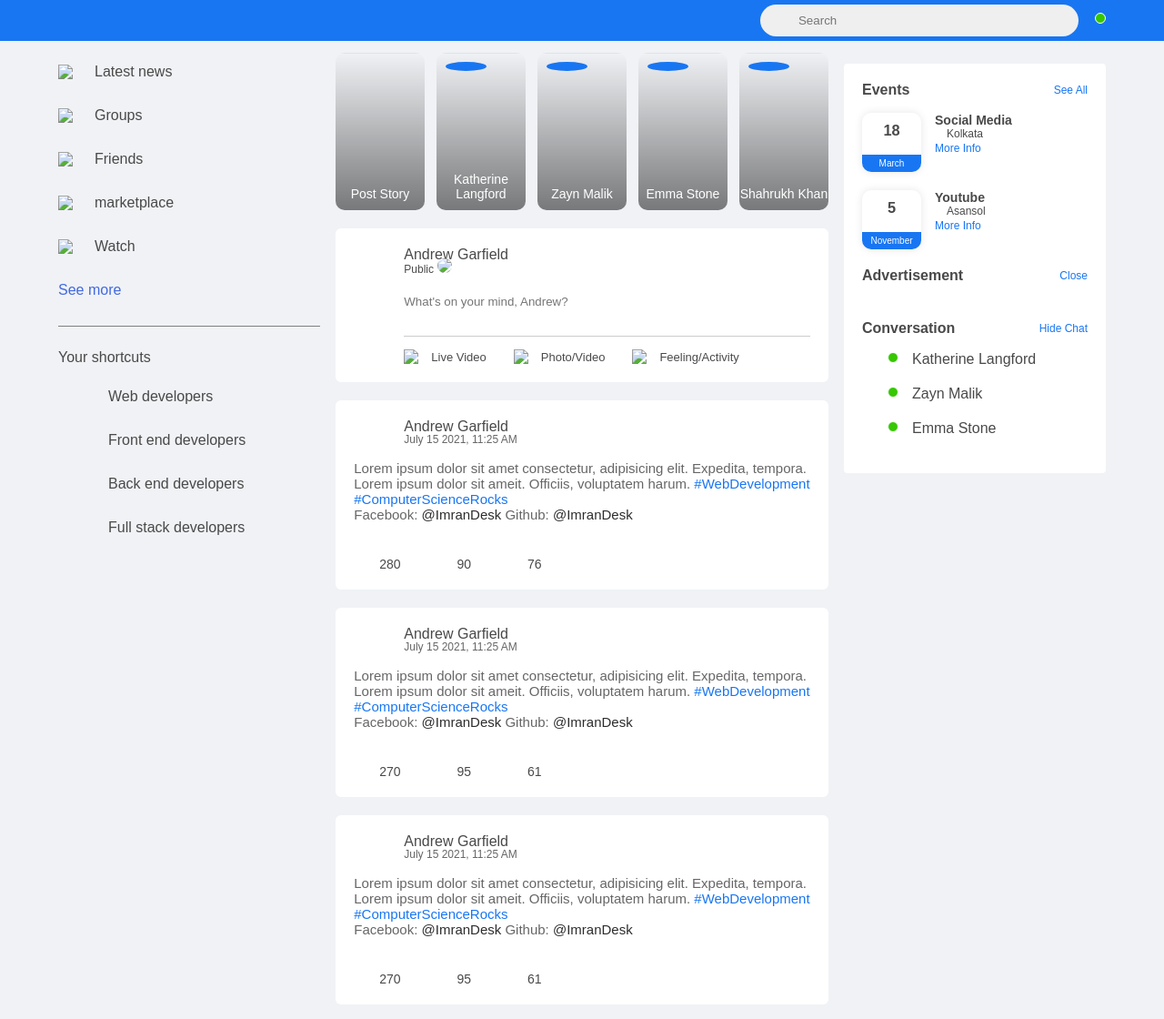
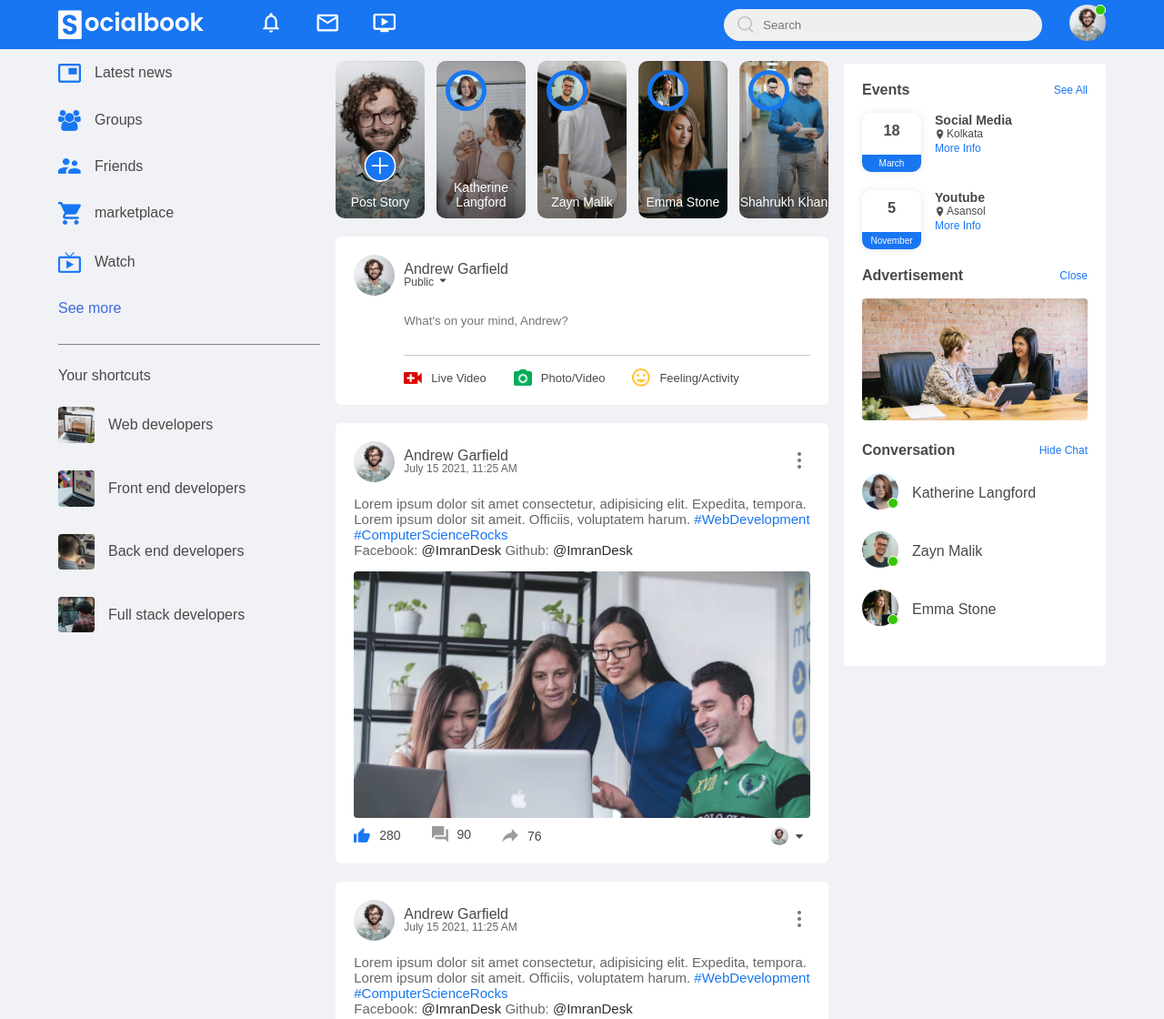
Before and after one commit to ImranDesk/facebook-clone, a plain HTML site: page index.html in a window 1280 px wide. Shown: the top 1120 px of the page at 91% size. Drawn offline with Linux system fonts and the light colour scheme; the site is published under a folder, as on GitHub Pages, so addresses that start at the root find nothing.

Commit message:
image loading problem fixed

```diff
--- a/index.html
+++ b/index.html
@@ -12,20 +12,20 @@
 <body>
     <nav>
         <div class="nav-left">
-            <img class="logo" src="/Socialbook_img/logo.png" alt="">
+            <img class="logo" src="Socialbook_img/logo.png" alt="">
             <ul>
-                <li><img src="/Socialbook_img/notification.png" alt=""></li>
-                <li><img src="/Socialbook_img/inbox.png" alt=""></li>
-                <li><img src="/Socialbook_img/video.png" alt=""></li>
+                <li><img src="Socialbook_img/notification.png" alt=""></li>
+                <li><img src="Socialbook_img/inbox.png" alt=""></li>
+                <li><img src="Socialbook_img/video.png" alt=""></li>
             </ul>
         </div>
         <div class="nav-right">
             <div class="search-box">
-                <img src="/Socialbook_img/search.png" alt="">
+                <img src="Socialbook_img/search.png" alt="">
                 <input type="text" placeholder="Search">
             </div>
             <div class="nav-user-icon online">
-                <img src="/Socialbook_img/profile-pic.png" alt="">
+                <img src="Socialbook_img/profile-pic.png" alt="">
             </div>
         </div>
     </nav>
@@ -36,19 +36,19 @@
         <!-- Starting left-sidebar -->
         <div class="left-sidebar">
             <div class="imp-links">
-                <a href="#"><img src="/Socialbook_img/news.png"> Latest news</a>
-                <a href="#"><img src="/Socialbook_img/group.png"> Groups</a>
-                <a href="#"><img src="/Socialbook_img/friends.png"> Friends</a>
-                <a href="#"><img src="/Socialbook_img/marketplace.png"> marketplace</a>
-                <a href="#"><img src="/Socialbook_img/watch.png"> Watch</a>
+                <a href="#"><img src="Socialbook_img/news.png"> Latest news</a>
+                <a href="#"><img src="Socialbook_img/group.png"> Groups</a>
+                <a href="#"><img src="Socialbook_img/friends.png"> Friends</a>
+                <a href="#"><img src="Socialbook_img/marketplace.png"> marketplace</a>
+                <a href="#"><img src="Socialbook_img/watch.png"> Watch</a>
                 <a href="#">See more</a>
             </div>
             <div class="shortcut-links">
                 <p>Your shortcuts</p>
-                <a href="#"><img src="/Socialbook_img/shortcut-1.png" alt="">Web developers</a>
-                <a href="#"><img src="/Socialbook_img/shortcut-2.png" alt="">Front end developers</a>
-                <a href="#"><img src="/Socialbook_img/shortcut-3.png" alt="">Back end developers</a>
-                <a href="#"><img src="/Socialbook_img/shortcut-4.png" alt="">Full stack developers</a>
+                <a href="#"><img src="Socialbook_img/shortcut-1.png" alt="">Web developers</a>
+                <a href="#"><img src="Socialbook_img/shortcut-2.png" alt="">Front end developers</a>
+                <a href="#"><img src="Socialbook_img/shortcut-3.png" alt="">Back end developers</a>
+                <a href="#"><img src="Socialbook_img/shortcut-4.png" alt="">Full stack developers</a>
             </div>
         </div>
         <!-- End of left left-sidebar -->
@@ -56,42 +56,42 @@
         <div class="main-content">
             <div class="story-gallery">
                 <div class="story story1">
-                    <img src="/Socialbook_img/upload.png" alt="">
+                    <img src="Socialbook_img/upload.png" alt="">
                     <p>Post Story</p>
                 </div>
                 <div class="story story2">
-                    <img src="/Socialbook_img/member-1.png" alt="">
+                    <img src="Socialbook_img/member-1.png" alt="">
                     <p>Katherine Langford</p>
                 </div>
                 <div class="story story3">
-                    <img src="/Socialbook_img/member-2.png" alt="">
+                    <img src="Socialbook_img/member-2.png" alt="">
                     <p>Zayn Malik</p>
                 </div>
                 <div class="story story4">
-                    <img src="/Socialbook_img/member-3.png" alt="">
+                    <img src="Socialbook_img/member-3.png" alt="">
                     <p>Emma Stone</p>
                 </div>
                 <div class="story story5">
-                    <img src="/Socialbook_img/member-4.png" alt="">
+                    <img src="Socialbook_img/member-4.png" alt="">
                     <p>Shahrukh Khan</p>
                 </div>
             </div>
             <div class="write-post-container">
                 <div class="user-profile">
-                    <img src="/Socialbook_img/profile-pic.png" alt="">
+                    <img src="Socialbook_img/profile-pic.png" alt="">
                     <div>
                         <p>Andrew Garfield</p>
                         <small>Public</small>
-                        <img class="down" src="/icons/icons8_sort_down_24px_2.png">
+                        <img class="down" src="icons/icons8_sort_down_24px_2.png">
                     </div>
                 </div>
 
                 <div class="post-input-container">
                     <textarea rows="3" placeholder="What's on your mind, Andrew?"></textarea>
                     <div class="add-post-links">
-                        <a href="#"><img src="/Socialbook_img/live-video.png"> Live Video</a>
-                        <a href="#"><img src="/Socialbook_img/photo.png"> Photo/Video</a>
-                        <a href="#"><img src="/Socialbook_img/feeling.png"> Feeling/Activity</a>
+                        <a href="#"><img src="Socialbook_img/live-video.png"> Live Video</a>
+                        <a href="#"><img src="Socialbook_img/photo.png"> Photo/Video</a>
+                        <a href="#"><img src="Socialbook_img/feeling.png"> Feeling/Activity</a>
                     </div>
                 </div>
 
@@ -100,13 +100,13 @@
             <div class="post-container">
                 <div class="post-row">
                     <div class="user-profile">
-                        <img src="/Socialbook_img/profile-pic.png" alt="">
+                        <img src="Socialbook_img/profile-pic.png" alt="">
                         <div>
                             <p>Andrew Garfield</p>
                             <span>July 15 2021, 11:25 AM</span>
                         </div>
                     </div>
-                    <a href="#"><img src="/icons/icons8_menu_vertical_24px_4.png" alt=""></a>
+                    <a href="#"><img src="icons/icons8_menu_vertical_24px_4.png" alt=""></a>
                 </div>
 
 
@@ -116,21 +116,21 @@
                     Facebook: <span>@ImranDesk</span> Github: <span>@ImranDesk</span>
                 </p>
 
-                <img class="post-img" src="/Socialbook_img/feed-image-1.png" alt="">
+                <img class="post-img" src="Socialbook_img/feed-image-1.png" alt="">
 
                 <div class="post-row">
                     <div class="activity-icons">
 
-                           <div> <img src="/Socialbook_img/like-blue.png" alt="">280</div>
-                            <div><img src="/Socialbook_img/comments.png" alt="">90</div>
-                            <div><img src="/Socialbook_img/share.png" alt="">76</div>
+                           <div> <img src="Socialbook_img/like-blue.png" alt="">280</div>
+                            <div><img src="Socialbook_img/comments.png" alt="">90</div>
+                            <div><img src="Socialbook_img/share.png" alt="">76</div>
 
                     </div>
 
 
                     <div class="post-profile-icon">
-                        <img src="/Socialbook_img/profile-pic.png" alt="">
-                        <img class="down" src="/icons/icons8_sort_down_24px_2.png" alt="">
+                        <img src="Socialbook_img/profile-pic.png" alt="">
+                        <img class="down" src="icons/icons8_sort_down_24px_2.png" alt="">
                     </div>
                 </div>
 
@@ -143,13 +143,13 @@
             <div class="post-container">
                 <div class="post-row">
                     <div class="user-profile">
-                        <img src="/Socialbook_img/profile-pic.png" alt="">
+                        <img src="Socialbook_img/profile-pic.png" alt="">
                         <div>
                             <p>Andrew Garfield</p>
                             <span>July 15 2021, 11:25 AM</span>
                         </div>
                     </div>
-                    <a href="#"><img src="/icons/icons8_menu_vertical_24px_4.png" alt=""></a>
+                    <a href="#"><img src="icons/icons8_menu_vertical_24px_4.png" alt=""></a>
                 </div>
 
 
@@ -159,21 +159,21 @@
                     Facebook: <span>@ImranDesk</span> Github: <span>@ImranDesk</span>
                 </p>
 
-                <img class="post-img" src="/Socialbook_img/feed-image-2.png" alt="">
+                <img class="post-img" src="Socialbook_img/feed-image-2.png" alt="">
 
                 <div class="post-row">
                     <div class="activity-icons">
 
-                           <div> <img src="/Socialbook_img/like.png" alt="">270</div>
-                            <div><img src="/Socialbook_img/comments.png" alt="">95</div>
-                            <div><img src="/Socialbook_img/share.png" alt="">61</div>
+                           <div> <img src="Socialbook_img/like.png" alt="">270</div>
+                            <div><img src="Socialbook_img/comments.png" alt="">95</div>
+                            <div><img src="Socialbook_img/share.png" alt="">61</div>
 
                     </div>
 
 
                     <div class="post-profile-icon">
-                        <img src="/Socialbook_img/profile-pic.png" alt="">
-                        <img class="down" src="/icons/icons8_sort_down_24px_2.png" alt="">
+                        <img src="Socialbook_img/profile-pic.png" alt="">
+                        <img class="down" src="icons/icons8_sort_down_24px_2.png" alt="">
                     </div>
                 </div>
             </div> <!----post-container--->
@@ -181,13 +181,13 @@
             <div class="post-container">
                 <div class="post-row">
                     <div class="user-profile">
-                        <img src="/Socialbook_img/profile-pic.png" alt="">
+                        <img src="Socialbook_img/profile-pic.png" alt="">
                         <div>
                             <p>Andrew Garfield</p>
                             <span>July 15 2021, 11:25 AM</span>
                         </div>
                     </div>
-                    <a href="#"><img src="/icons/icons8_menu_vertical_24px_4.png" alt=""></a>
+                    <a href="#"><img src="icons/icons8_menu_vertical_24px_4.png" alt=""></a>
                 </div>
 
 
@@ -197,21 +197,21 @@
                     Facebook: <span>@ImranDesk</span> Github: <span>@ImranDesk</span>
                 </p>
 
-                <img class="post-img" src="/Socialbook_img/feed-image-3.png" alt="">
+                <img class="post-img" src="Socialbook_img/feed-image-3.png" alt="">
 
                 <div class="post-row">
                     <div class="activity-icons">
 
-                           <div> <img src="/Socialbook_img/like.png" alt="">270</div>
-                            <div><img src="/Socialbook_img/comments.png" alt="">95</div>
-                            <div><img src="/Socialbook_img/share.png" alt="">61</div>
+                           <div> <img src="Socialbook_img/like.png" alt="">270</div>
+                            <div><img src="Socialbook_img/comments.png" alt="">95</div>
+                            <div><img src="Socialbook_img/share.png" alt="">61</div>
 
                     </div>
 
 
                     <div class="post-profile-icon">
-                        <img src="/Socialbook_img/profile-pic.png" alt="">
-                        <img class="down" src="/icons/icons8_sort_down_24px_2.png" alt="">
+                        <img src="Socialbook_img/profile-pic.png" alt="">
+                        <img class="down" src="icons/icons8_sort_down_24px_2.png" alt="">
                     </div>
                 </div>
             </div> <!----post-container--->
@@ -219,13 +219,13 @@
             <div class="post-container">
                 <div class="post-row">
                     <div class="user-profile">
-                        <img src="/Socialbook_img/profile-pic.png" alt="">
+                        <img src="Socialbook_img/profile-pic.png" alt="">
                         <div>
                             <p>Andrew Garfield</p>
                             <span>July 15 2021, 11:25 AM</span>
                         </div>
                     </div>
-                    <a href="#"><img src="/icons/icons8_menu_vertical_24px_4.png" alt=""></a>
+                    <a href="#"><img src="icons/icons8_menu_vertical_24px_4.png" alt=""></a>
                 </div>
 
 
@@ -235,21 +235,21 @@
                     Facebook: <span>@ImranDesk</span> Github: <span>@ImranDesk</span>
                 </p>
 
-                <img class="post-img" src="/Socialbook_img/feed-image-4.png" alt="">
+                <img class="post-img" src="Socialbook_img/feed-image-4.png" alt="">
 
                 <div class="post-row">
                     <div class="activity-icons">
 
-                           <div> <img src="/Socialbook_img/like.png" alt="">270</div>
-                            <div><img src="/Socialbook_img/comments.png" alt="">95</div>
-                            <div><img src="/Socialbook_img/share.png" alt="">61</div>
+                           <div> <img src="Socialbook_img/like.png" alt="">270</div>
+                            <div><img src="Socialbook_img/comments.png" alt="">95</div>
+                            <div><img src="Socialbook_img/share.png" alt="">61</div>
 
                     </div>
 
 
                     <div class="post-profile-icon">
-                        <img src="/Socialbook_img/profile-pic.png" alt="">
-                        <img class="down" src="/icons/icons8_sort_down_24px_2.png" alt="">
+                        <img src="Socialbook_img/profile-pic.png" alt="">
+                        <img class="down" src="icons/icons8_sort_down_24px_2.png" alt="">
                     </div>
                 </div>
             </div> <!----post-container--->
@@ -257,13 +257,13 @@
             <div class="post-container">
                 <div class="post-row">
                     <div class="user-profile">
-                        <img src="/Socialbook_img/profile-pic.png" alt="">
+                        <img src="Socialbook_img/profile-pic.png" alt="">
                         <div>
                             <p>Andrew Garfield</p>
                             <span>July 15 2021, 11:25 AM</span>
                         </div>
                     </div>
-                    <a href="#"><img src="/icons/icons8_menu_vertical_24px_4.png" alt=""></a>
+                    <a href="#"><img src="icons/icons8_menu_vertical_24px_4.png" alt=""></a>
                 </div>
 
 
@@ -273,21 +273,21 @@
                     Facebook: <span>@ImranDesk</span> Github: <span>@ImranDesk</span>
                 </p>
 
-                <img class="post-img" src="/Socialbook_img/feed-image-5.png" alt="">
+                <img class="post-img" src="Socialbook_img/feed-image-5.png" alt="">
 
                 <div class="post-row">
                     <div class="activity-icons">
 
-                           <div> <img src="/Socialbook_img/like.png" alt="">270</div>
-                            <div><img src="/Socialbook_img/comments.png" alt="">95</div>
-                            <div><img src="/Socialbook_img/share.png" alt="">61</div>
+                           <div> <img src="Socialbook_img/like.png" alt="">270</div>
+                            <div><img src="Socialbook_img/comments.png" alt="">95</div>
+                            <div><img src="Socialbook_img/share.png" alt="">61</div>
 
                     </div>
 
 
                     <div class="post-profile-icon">
-                        <img src="/Socialbook_img/profile-pic.png" alt="">
-                        <img class="down" src="/icons/icons8_sort_down_24px_2.png" alt="">
+                        <img src="Socialbook_img/profile-pic.png" alt="">
+                        <img class="down" src="icons/icons8_sort_down_24px_2.png" alt="">
                     </div>
                 </div>
             </div> <!----post-container--->
@@ -309,7 +309,7 @@
                 </div>
                 <div class="right-event">
                     <h4>Social Media</h4>
-                  <div class="city"> <img class="location" src="/icons/icons8_marker_50px_1.png" alt=""><p>Kolkata</p></div>
+                  <div class="city"> <img class="location" src="icons/icons8_marker_50px_1.png" alt=""><p>Kolkata</p></div>
                     <a href="#">More Info</a>
                 </div>
 
@@ -322,7 +322,7 @@
                 </div>
                 <div class="right-event">
                     <h4>Youtube</h4>
-                    <div class="city"> <img class="location" src="/icons/icons8_marker_50px_1.png" alt=""><p>Asansol</p></div>
+                    <div class="city"> <img class="location" src="icons/icons8_marker_50px_1.png" alt=""><p>Asansol</p></div>
                     <a href="#">More Info</a>
                 </div>
             </div>
@@ -331,7 +331,7 @@
                 <h4>Advertisement</h4>
                 <a href="#">Close</a>
             </div>
-            <img src="/Socialbook_img/advertisement.png" class="sidebar-ads" alt="">
+            <img src="Socialbook_img/advertisement.png" class="sidebar-ads" alt="">
             <div class="sidebar-title">
                 <h4>Conversation</h4>
                 <a href="#">Hide Chat</a>
@@ -339,21 +339,21 @@
 
             <div class="online-list">
                 <div class="online">
-                    <img src="/Socialbook_img/member-1.png" alt="">
+                    <img src="Socialbook_img/member-1.png" alt="">
                 </div>
                 <p>Katherine Langford</p>
             </div>
 
             <div class="online-list">
                 <div class="online">
-                    <img src="/Socialbook_img/member-2.png" alt="">
+                    <img src="Socialbook_img/member-2.png" alt="">
                 </div>
                 <p>Zayn Malik</p>
             </div>
 
             <div class="online-list">
                 <div class="online">
-                    <img src="/Socialbook_img/member-3.png" alt="">
+                    <img src="Socialbook_img/member-3.png" alt="">
                 </div>
                 <p>Emma Stone</p>
             </div>
--- a/style.css
+++ b/style.css
@@ -273,19 +273,19 @@ nav {
 }
 
 .story1{
-  background-image: linear-gradient(transparent, rgba(0,0,0,0.5)), url(/Socialbook_img/status-1.png);
+  background-image: linear-gradient(transparent, rgba(0,0,0,0.5)), url(Socialbook_img/status-1.png);
 }
 .story2{
-  background-image: linear-gradient(transparent, rgba(0,0,0,0.5)), url(/Socialbook_img/status-2.png);
+  background-image: linear-gradient(transparent, rgba(0,0,0,0.5)), url(Socialbook_img/status-2.png);
 }
 .story3{
-  background-image: linear-gradient(transparent, rgba(0,0,0,0.5)), url(/Socialbook_img/status-3.png);
+  background-image: linear-gradient(transparent, rgba(0,0,0,0.5)), url(Socialbook_img/status-3.png);
 }
 .story4{
-  background-image: linear-gradient(transparent, rgba(0,0,0,0.5)), url(/Socialbook_img/status-4.png);
+  background-image: linear-gradient(transparent, rgba(0,0,0,0.5)), url(Socialbook_img/status-4.png);
 }
 .story5{
-  background-image: linear-gradient(transparent, rgba(0,0,0,0.5)), url(/Socialbook_img/status-5.png);
+  background-image: linear-gradient(transparent, rgba(0,0,0,0.5)), url(Socialbook_img/status-5.png);
 }
 
 .story.story1 img{
```
